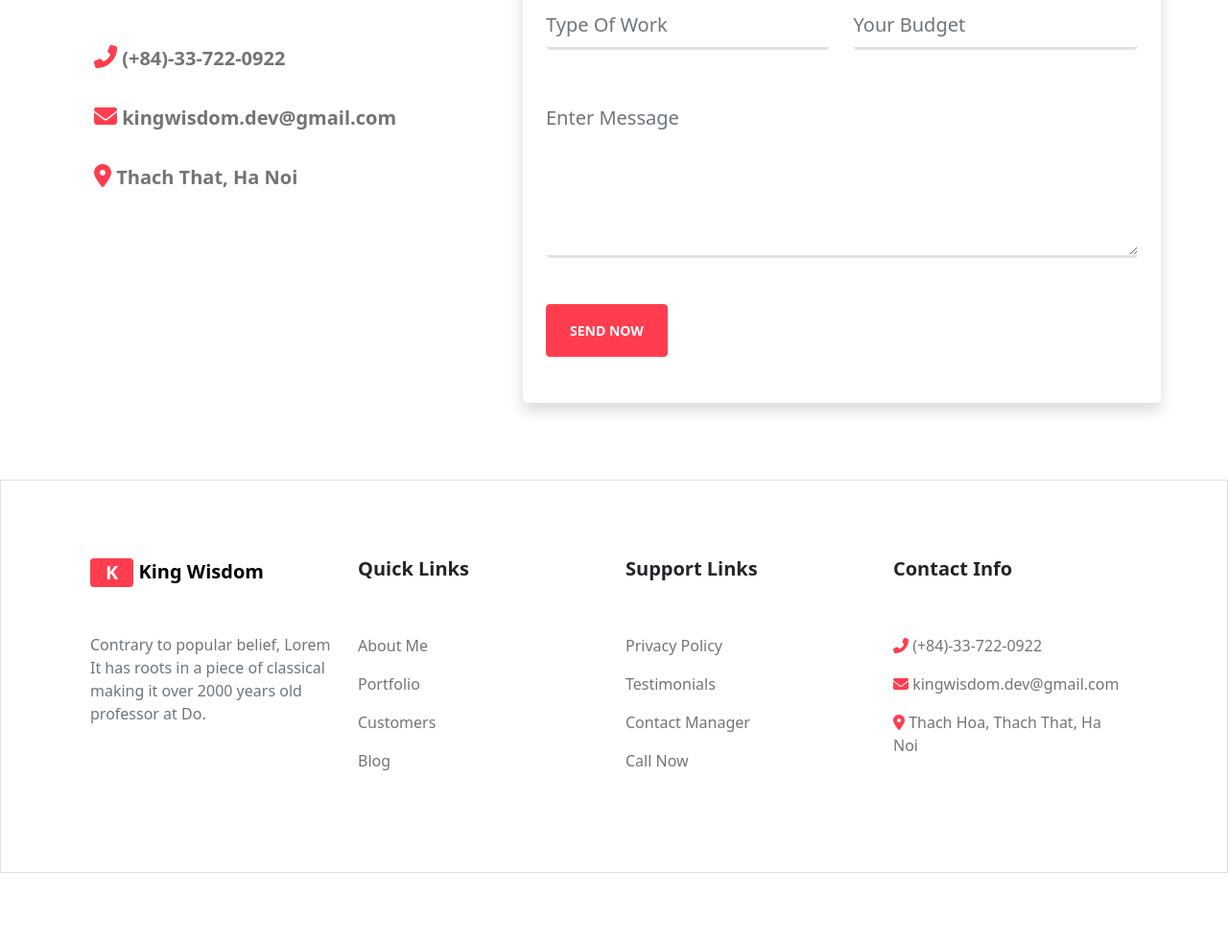
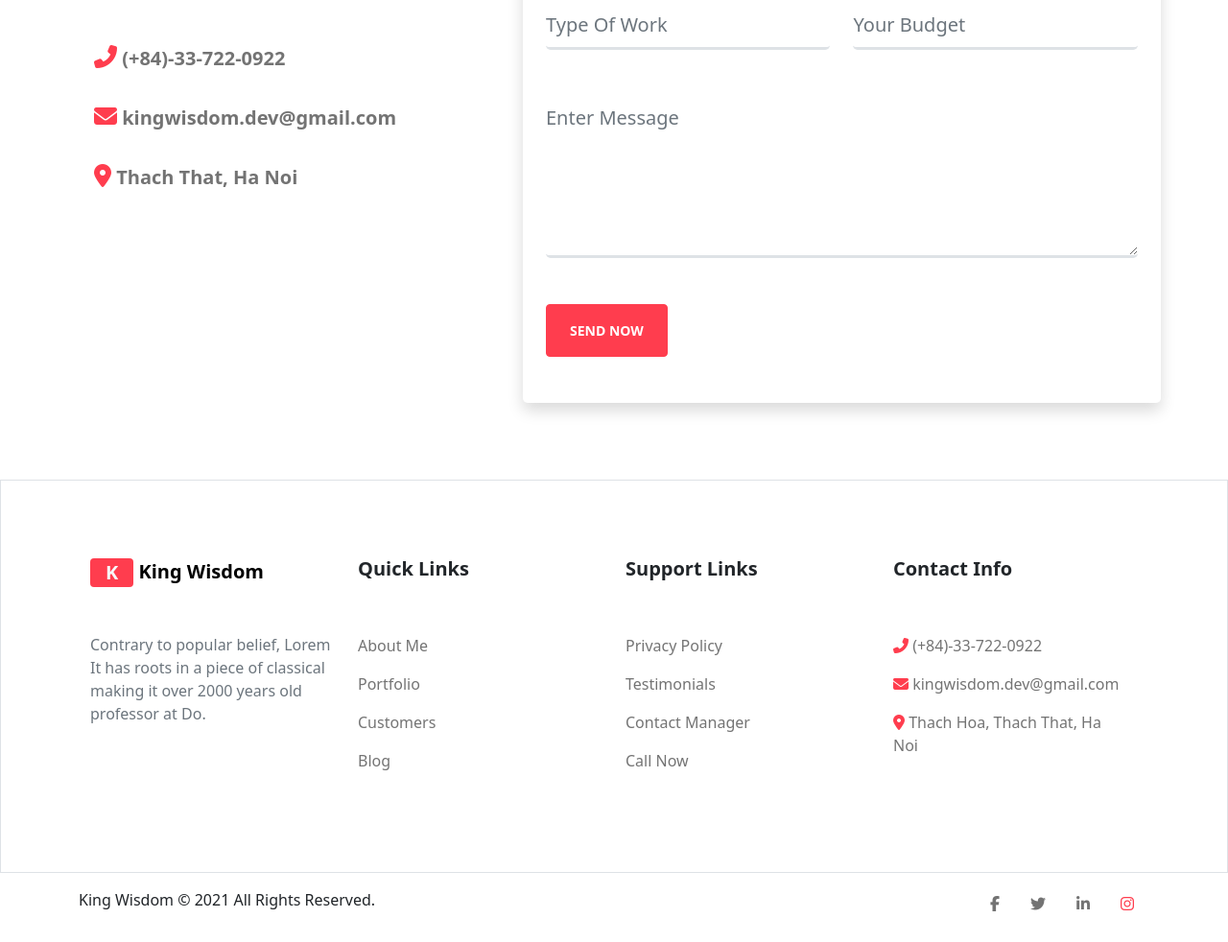
Before and after one commit to KingWisdomDEV/bootstrap-resume-cv, a website: page index.html in a window 1280 px wide. Shown: the part 5384-6366 px from the top of the page at 96% size. Before the commit the page ends 6294 px from the top, so only its background shows below. Drawn offline with nearby package versions, Linux system fonts and the light colour scheme.

Commit message:
do footer page

```diff
--- a/index.html
+++ b/index.html
@@ -566,6 +566,7 @@
             </div>
         </section>
 
+        <!-- Section LINKS -->
         <section class="border">
             <div class="container-fluid container-lg py-big">
                 <div class="row text-center text-md-start m-auto">
@@ -606,6 +607,28 @@
             </div>
         </section>
     </main>
+
+    <footer class="container-fluid container-lg">
+        <div class="d-flex-column d-md-flex justify-content-between text-center py-3">
+            <p>King Wisdom &copy; 2021 All Rights Reserved.</p>
+            <div>
+                <ul class="nav justify-content-center">
+                    <li class="nav-item">
+                      <a class="nav-link active" aria-current="page" href="#"><i class="fab fa-facebook-f"></i></a>
+                    </li>
+                    <li class="nav-item">
+                      <a class="nav-link" href="#"><i class="fab fa-twitter"></i></a>
+                    </li>
+                    <li class="nav-item">
+                      <a class="nav-link" target="_blank" href="https://www.linkedin.com/in/king-wisdom/"><i class="fab fa-linkedin-in"></i></a>
+                    </li>
+                    <li class="nav-item">
+                      <a class="nav-link text-primary" href="#"><i class="fab fa-instagram"></i></a>
+                    </li>
+                  </ul>
+              </div>
+        </div>
+    </footer>
     <!-- Import Bootstrap's bundle (all of Bootstrap's JS + Popper.js dependency) -->
     <!-- Option 1: Bootstrap Bundle with Popper -->
     <script src="https://cdn.jsdelivr.net/npm/bootstrap@5.1.3/dist/js/bootstrap.bundle.min.js" integrity="sha384-ka7Sk0Gln4gmtz2MlQnikT1wXgYsOg+OMhuP+IlRH9sENBO0LRn5q+8nbTov4+1p" crossorigin="anonymous"></script>
```
